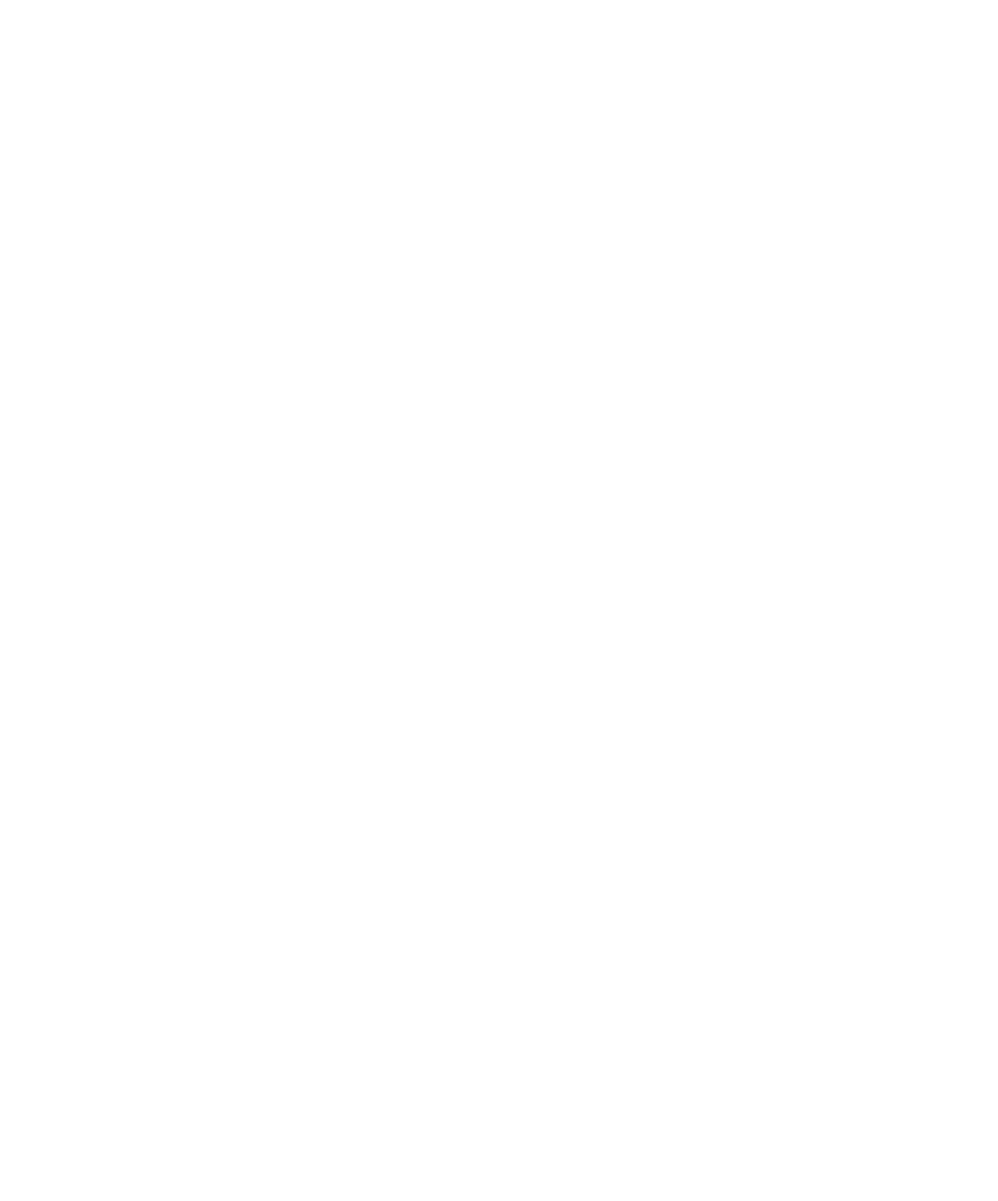
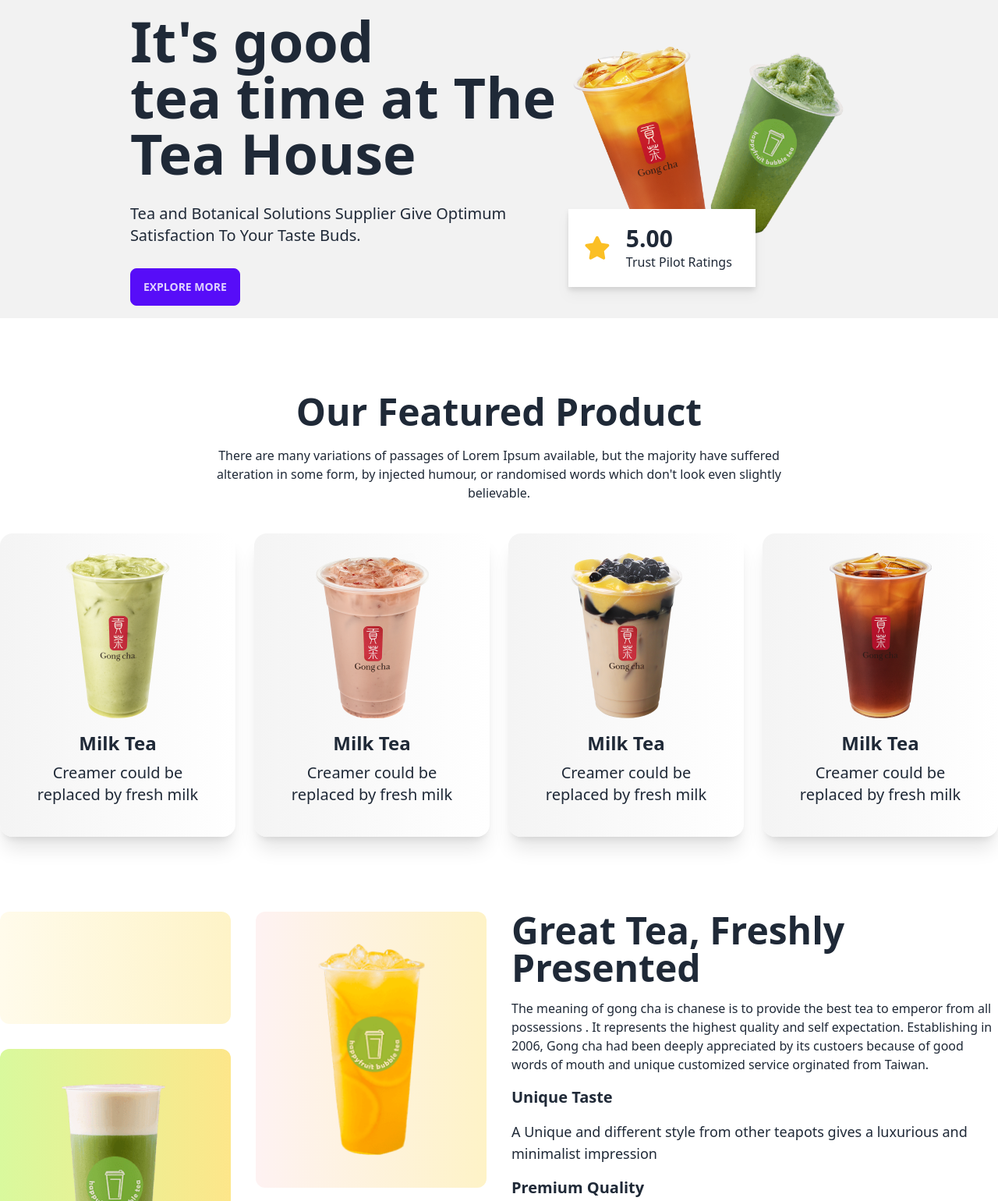
Before and after one commit to BiplobHossainSobuj/tea-shop, a plain HTML site: page index.html in a window 1280 px wide. Shown: the top 1540 px of the page at 78% size. Before the commit the page ends 800 px from the top, so only its background shows below. Drawn offline with nearby package versions, Linux system fonts and the light colour scheme.

Commit message:
added Great Tea section with grid layout

```diff
--- a/index.html
+++ b/index.html
@@ -12,6 +12,8 @@
     <link rel="preconnect" href="https://fonts.googleapis.com">
     <link rel="preconnect" href="https://fonts.gstatic.com" crossorigin>
     <link href="https://fonts.googleapis.com/css2?family=Manrope:wght@400;500;600;700;800&family=Poppins:wght@400;500;600;700;800&display=swap" rel="stylesheet">
+    <!-- font awesome  -->
+    <script src="https://kit.fontawesome.com/55752fc018.js" crossorigin="anonymous"></script>
         <!-- customization -->
     <script>
         tailwind.config = {
@@ -33,7 +35,88 @@
 </head>
 
 <body>
+    <header class="container mx-auto">
+        <div class="hero  bg-base-200">
+            <div class="hero-content flex-col lg:flex-row">
 
+              <div>
+                <h1 class="text-7xl font-extrabold">
+                    It's good <br>
+                    tea time at The <br>
+                    Tea House
+                </h1>
+                <p class="py-7 text-xl font-medium">Tea and Botanical Solutions Supplier Give Optimum <br> Satisfaction To Your Taste Buds.</p>
+                <button class="btn btn-primary">Explore More</button>
+              </div>
+              <div>
+                <img src="/images/banner.png" class="max-w-sm" />
+                <div class=" -mt-16 flex items-center drop-shadow-lg bg-white p-5 w-60 gap-5">
+                    <i class="fa-solid fa-star text-3xl text-amber-400"></i>
+                    <div>
+                        <h3 class="text-3xl font-bold">5.00</h3>
+                        <p>Trust Pilot Ratings</p>
+                    </div>
+                </div>
+              </div>
+            </div>
+          </div>
+    </header>
+    <main class="container mx-auto">
+        <section class="text-center my-24">
+            <h1 class="text-5xl font-extrabold mb-5">
+                Our Featured Product
+            </h1>
+            <p class="lg:max-w-3xl mx-auto mb-10">There are many variations of passages of Lorem Ipsum available, but the majority have suffered alteration in some form, by injected humour, or randomised words which don't look even slightly believable. </p>
+            <!-- feature card conteiner -->
+            <div class="grid grid-cols-1 md:grid-cols-2 lg:grid-cols-4 gap-6">
+                <div class="card card-compact  p-6 bg-gradient-to-r from-[#F4F4F4] to-[rgba(244, 244, 244, 0.00)] shadow-xl">
+                    <figure><img src="/images/tea-1.png" alt="Shoes" /></figure>
+                    <div class="card-body ">
+                      <h2 class="text-2xl font-bold">Milk Tea</h2>
+                      <p class="text-xl ">Creamer could be replaced by fresh milk</p>
+                    </div>
+                  </div>
+                <div class="card card-compact  p-6 bg-gradient-to-r from-[#F4F4F4] to-[rgba(244, 244, 244, 0.00)] shadow-xl">
+                    <figure><img src="/images/tea-2.png" alt="Shoes" /></figure>
+                    <div class="card-body ">
+                      <h2 class="text-2xl font-bold">Milk Tea</h2>
+                      <p class="text-xl ">Creamer could be replaced by fresh milk</p>
+                    </div>
+                  </div>
+                <div class="card card-compact  p-6 bg-gradient-to-r from-[#F4F4F4] to-[rgba(244, 244, 244, 0.00)] shadow-xl">
+                    <figure><img src="/images/tea-3.png" alt="Shoes" /></figure>
+                    <div class="card-body ">
+                      <h2 class="text-2xl font-bold">Milk Tea</h2>
+                      <p class="text-xl ">Creamer could be replaced by fresh milk</p>
+                    </div>
+                  </div>
+                <div class="card card-compact  p-6 bg-gradient-to-r from-[#F4F4F4] to-[rgba(244, 244, 244, 0.00)] shadow-xl">
+                    <figure><img src="/images/tea-4.png" alt="Shoes" /></figure>
+                    <div class="card-body ">
+                      <h2 class="text-2xl font-bold">Milk Tea</h2>
+                      <p class="text-xl ">Creamer could be replaced by fresh milk</p>
+                    </div>
+                </div>
+            </div>
+        </section>
+
+        <sectoin class="my-24 flex flex-col lg:flex-row gap-8">
+            <div class="grid grid-cols-1 md:grid-cols-2 lg:grid-cols-2 gap-8 flex-1">
+                <div class="rounded-xl bg-gradient-to-r from-amber-50 to-amber-100  h-36"></div>
+                <div class="row-span-2 rounded-xl bg-gradient-to-r from-red-50 to-amber-100 flex justify-center px-8 py-10"><img src="images/fresh-1.png" alt=""></div>
+                <div class="row-span-2 rounded-xl bg-gradient-to-r from-lime-200 to-amber-200 flex justify-center px-8 py-10"><img src="images/fresh-2.png" alt=""></div>
+                <div class="rounded-xl bg-gradient-to-r from-red-50 to-amber-100  h-36"></div>
+            </div>
+            <div class="space-y-4 flex-1">
+                <h1 class="text-5xl font-extrabold">Great Tea, Freshly <br>Presented</h1>
+                <p>The meaning of gong cha is chanese is to provide the best tea to emperor from all possessions . It represents the highest quality and self expectation. Establishing in 2006, Gong cha had been deeply appreciated by its custoers  because of good words of mouth and unique customized service orginated from Taiwan.</p>
+                <h3 class="text-xl font-bold">Unique Taste</h3>
+                <p class="text-lg font-normal">A Unique and different style from other teapots gives a luxurious and minimalist impression</p>
+                <h3 class="text-xl font-bold">Premium Quality</h3>
+                <p class="text-lg font-normal">A Unique and different style from other teapots gives a luxurious and minimalist impression</p>
+            </div>
+        </sectoin>
+    </main>
 </body>
 
 </html>
```
